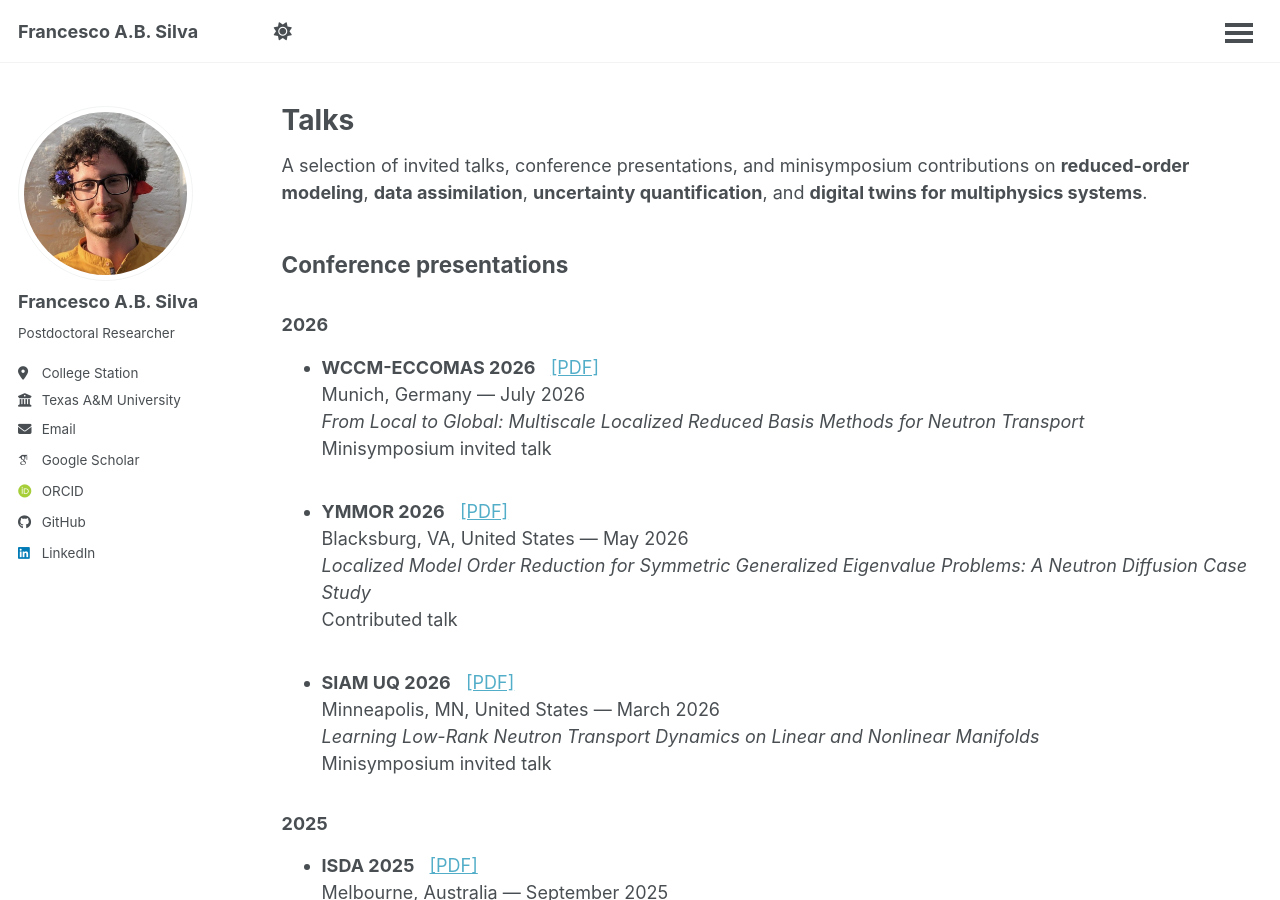
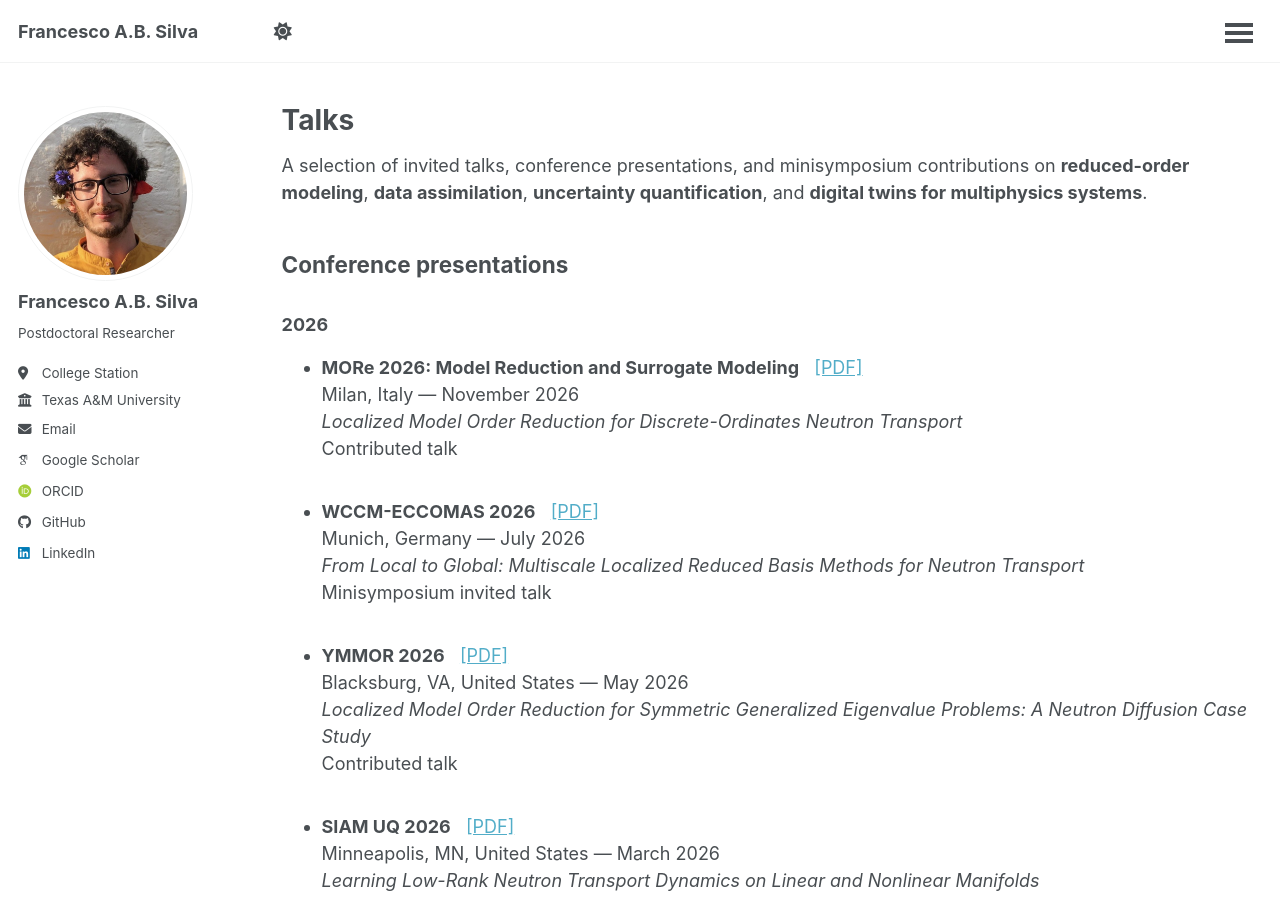
Before and after one commit to FrancescoSilva/francescosilva.github.io, a Jekyll site: the page built from _pages/talks.html, in a window 1280 px wide and 900 px high. Built offline with Jekyll 4.4.1, drawn with Linux system fonts in a browser that asks for light colours; some web fonts are replaced.

Commit message:
Add talk details for MORe 2026 conference

```diff
--- a/_pages/talks.html
+++ b/_pages/talks.html
@@ -19,6 +19,14 @@ author_profile: true
 
 <h3>2026</h3>
 <ul>
+  <li>
+    <strong>MORe 2026: Model Reduction and Surrogate Modeling</strong>&nbsp;&nbsp;
+    <a href="/files/talks/more-2026-slides.pdf" target="_blank" title="Download slides">[PDF]</a><br>
+    Milan, Italy — November 2026<br>
+    <em>Localized Model Order Reduction for Discrete-Ordinates Neutron Transport</em><br>
+    Contributed talk
+  </li>
+  <br>
   <li>
     <strong>WCCM-ECCOMAS 2026</strong>&nbsp;&nbsp;
     <a href="/files/talks/wccm-eccomas-2026-slides.pdf" target="_blank" title="Download slides">[PDF]</a><br>
```
